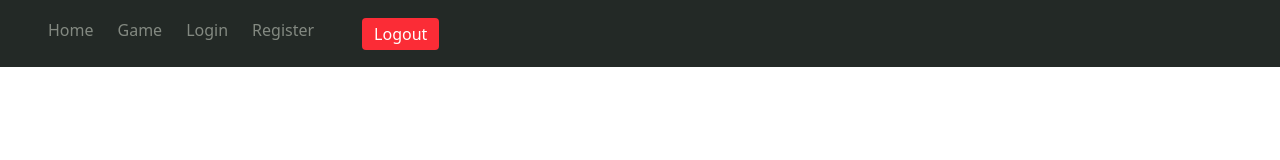
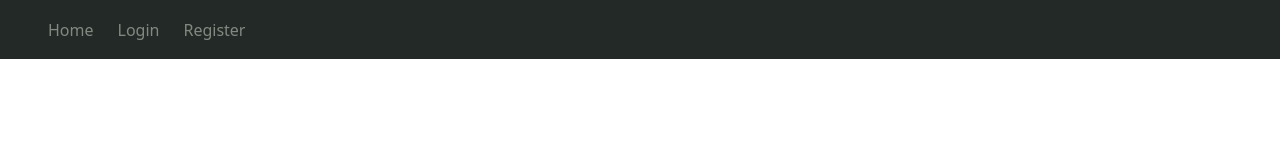
Before and after one commit to 0x416c6941/ft_transcendence, a website with bundled scripts: page frontend/public/index.html in a window 1280 px wide. Built offline with nearby package versions, Linux system fonts and the light colour scheme.

Commit message:
Minimal changes in index.html

```diff
--- a/frontend/public/index.html
+++ b/frontend/public/index.html
@@ -14,7 +14,7 @@
       <nav>
         <ul class="flex list-none gap-6 p-4">
           <li><a id="btn-home" href="/" data-link>Home</a></li>
-          <li><a id="btn-game" href="/game" data-link>Game</a></li>
+          <!-- <li><a id="btn-game" href="/game" data-link>Game</a></li> -->
 
           <!-- Visible only when NOT logged in -->
           <li><a id="btn-login" href="/login" data-link>Login</a></li>
@@ -23,7 +23,7 @@
           <!-- Visible only when logged in -->
           <li><a id="btn-profile" href="/profile" data-link hidden>Profile</a></li>
           <li>
-            <button id="logout-btn" class="bg-red-500 text-white py-1 px-3 rounded">Logout</button>
+            <button id="btn-logout" class="bg-red-500 text-white py-1 px-3 rounded" hidden>Logout</button>
           </li>
         </ul>
       </nav>
```
